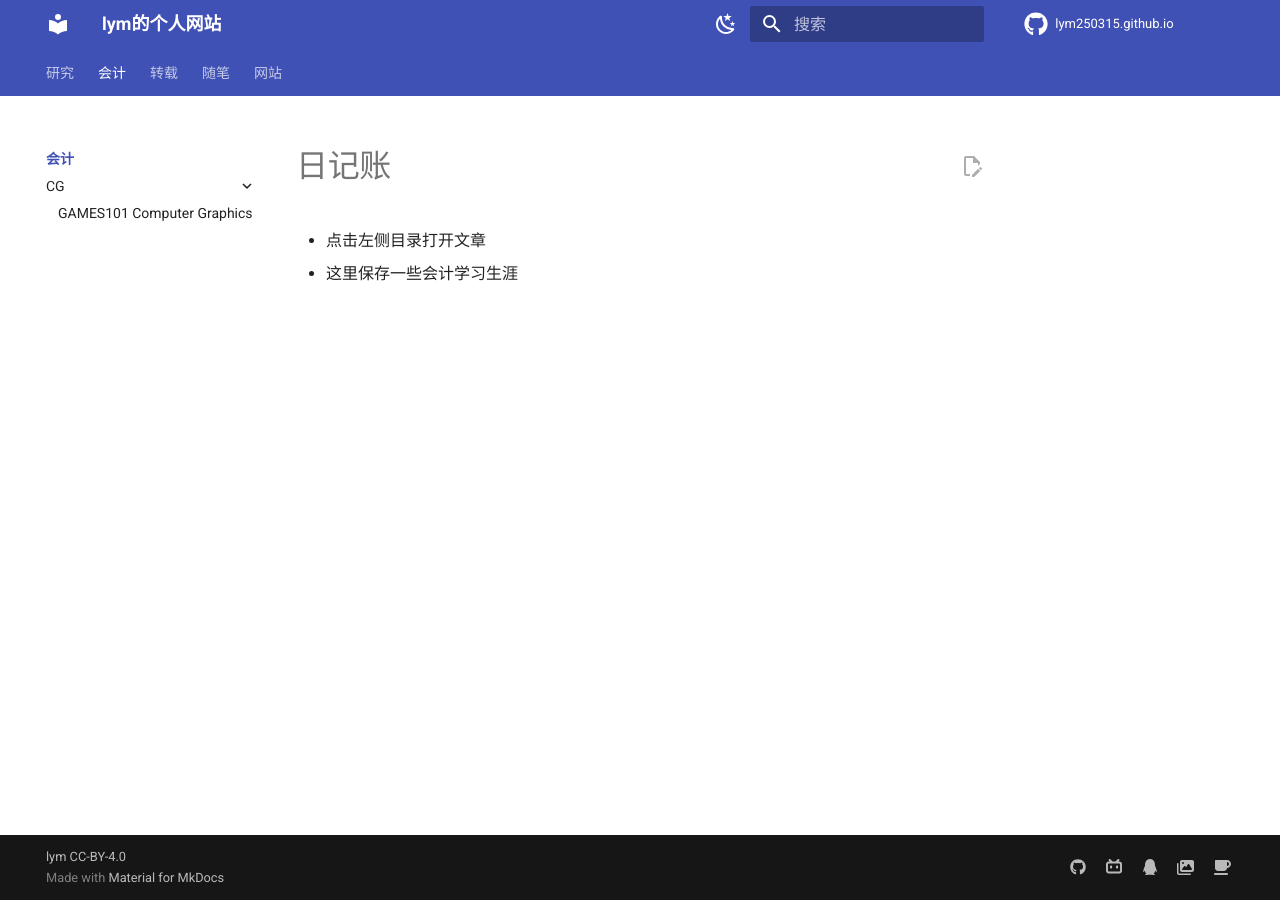
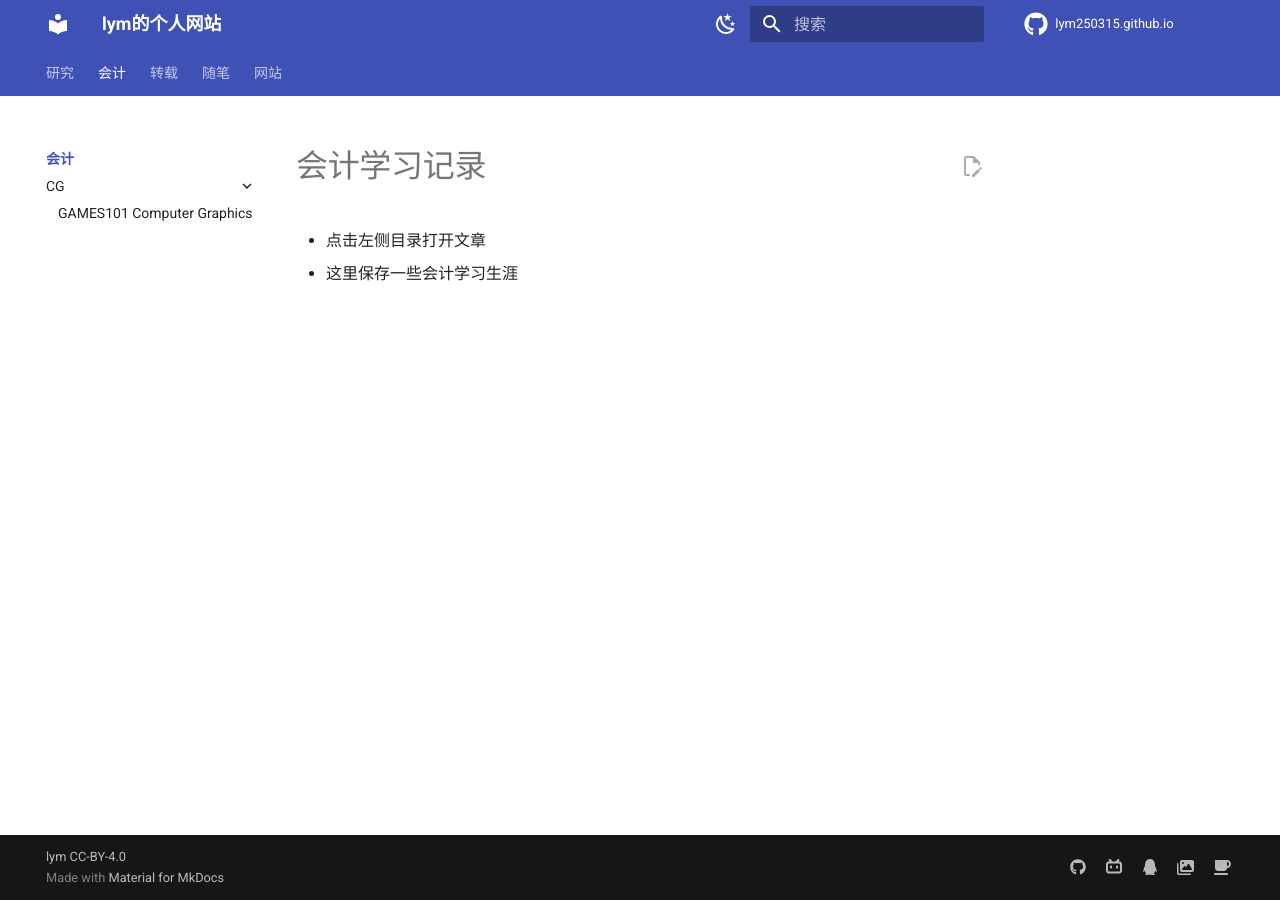
Before and after one commit to lym250315/lym250315.github.io, an MkDocs documentation site: the page built from docs/CPA/index.md, in a window 1280 px wide. Built offline with MkDocs 1.6.1 and Material for MkDocs 9.7.7, drawn with Linux system fonts in a browser that asks for light colours; comment, search, counter and statistics services are not loaded.

Commit message:
Update index.md

```diff
--- a/docs/CPA/index.md
+++ b/docs/CPA/index.md
@@ -1,4 +1,4 @@
-# 日记账
+# 会计学习记录
 
 - 点击左侧目录打开文章
 - 这里保存一些会计学习生涯
```
